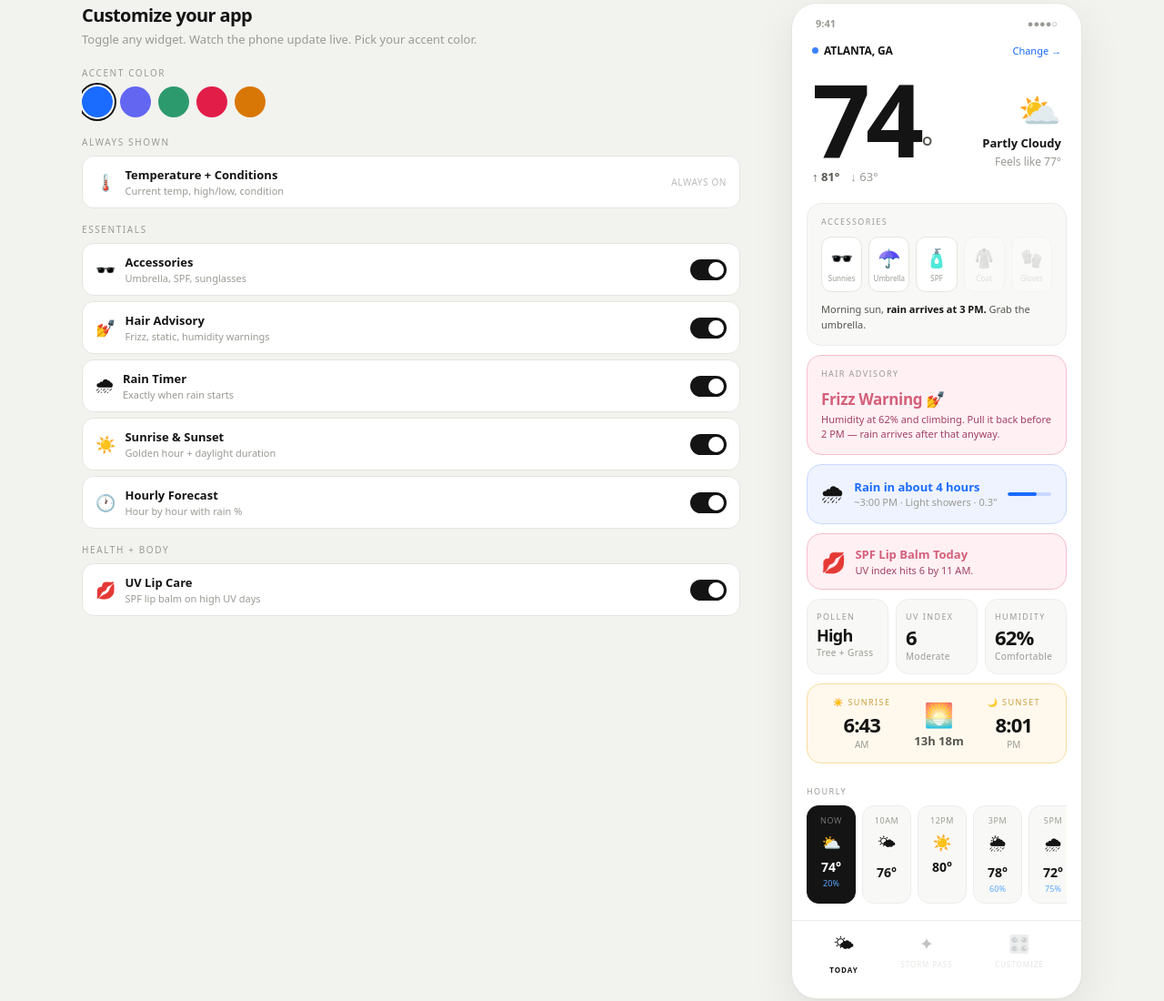
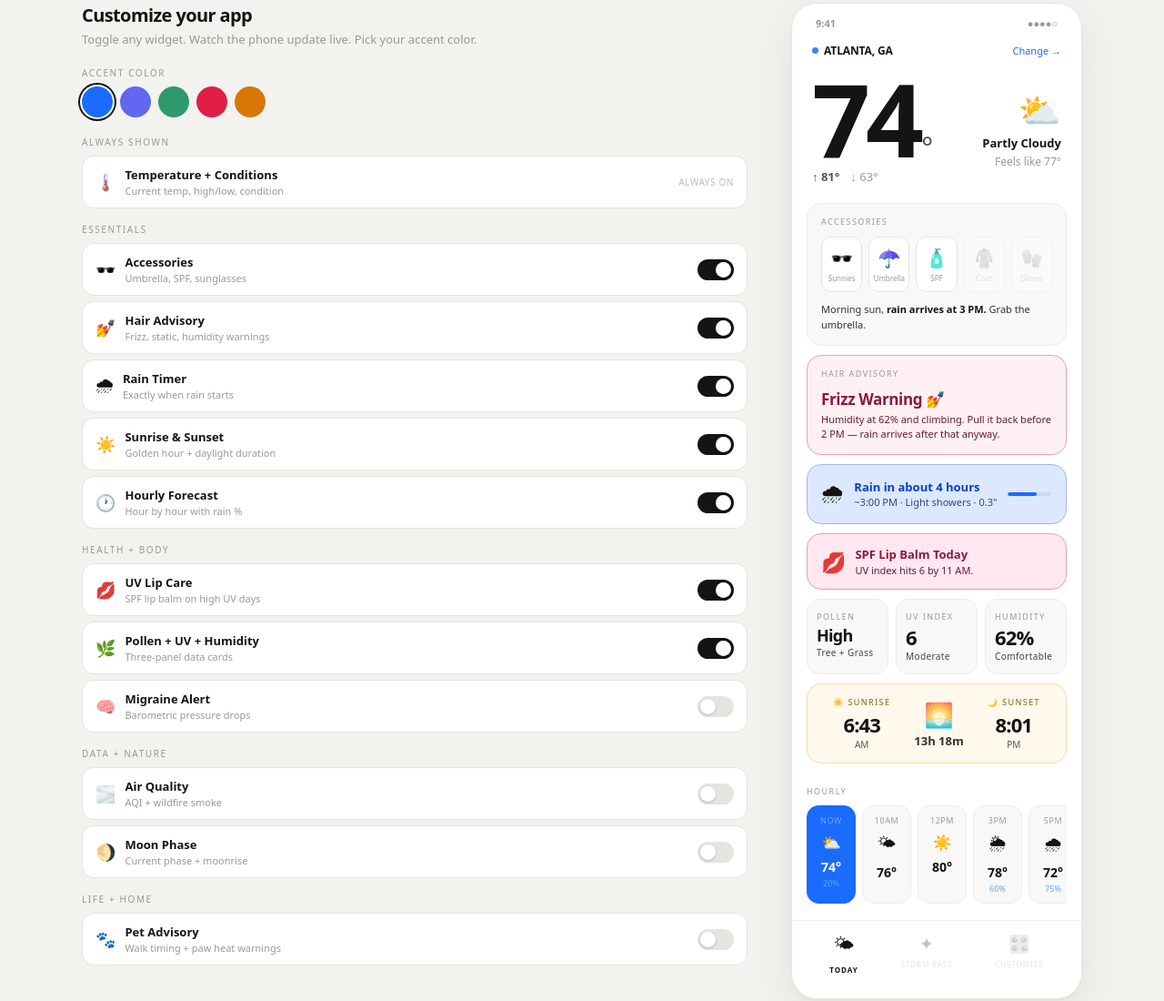
Before and after one commit to alittleagency/betterweather, a plain HTML site: page index.html in a window 1280 px wide. Shown: the part 2194-3294 px from the top of the page at 91% size. Drawn offline with Linux system fonts and the light colour scheme; a web font is replaced by a local one.

Commit message:
Update index.html

```diff
--- a/index.html
+++ b/index.html
@@ -129,7 +129,7 @@
 .demo-inner { max-width: 1100px; margin: 0 auto; }
 .demo-layout { display: grid; grid-template-columns: 320px 1fr; gap: 48px; align-items: start; }
 .demo-intro { margin-bottom: 0; }
-.demo-sticky { position: sticky; top: 100px; }
+.demo-sticky { position: sticky; top: 100px; z-index: 1; align-self: start; }
 
 /* ── PHONE ── */
 .phone { width: 320px; background: white; border-radius: 28px; overflow: hidden; box-shadow: 0 2px 0 var(--border), 0 16px 48px rgba(0,0,0,0.08); border: 1px solid var(--border); }
@@ -166,56 +166,56 @@
 .ai .e { font-size: 20px; display: block; }
 .ai .n { font-size: 8px; font-weight: 400; color: var(--soft); margin-top: 3px; }
 .ai.skip { opacity: 0.28; filter: grayscale(1); }
-.acc-ctx { font-size: 11px; font-weight: 400; color: var(--mid); line-height: 1.6; }
+.acc-ctx { font-size: 11px; font-weight: 400; color: #333330; line-height: 1.6; }
 .acc-ctx strong { font-weight: 700; color: var(--text); }
 
 /* hair */
-.hair-bg { background: var(--pink-p); border-color: #f5c0cc; }
-.hair-t { font-size: 17px; font-weight: 700; letter-spacing: -0.02em; color: var(--pink); margin-bottom: 3px; }
-.hair-s { font-size: 11px; font-weight: 300; color: #a04060; line-height: 1.5; }
+.hair-bg { background: #fff0f4; border-color: #e8a0b4; }
+.hair-t { font-size: 17px; font-weight: 700; letter-spacing: -0.02em; color: #8a1840; margin-bottom: 3px; }
+.hair-s { font-size: 11px; font-weight: 400; color: #6a1830; line-height: 1.5; }
 
 /* rain */
-.rain-bg { background: var(--blue-p); border-color: #c8d9ff; display: flex; align-items: center; gap: 12px; }
+.rain-bg { background: #dce8ff; border-color: #a0b8ee; display: flex; align-items: center; gap: 12px; }
 .ri { font-size: 22px; flex-shrink: 0; }
-.rt { font-size: 13px; font-weight: 700; color: var(--blue); }
-.rs { font-size: 11px; font-weight: 300; color: var(--soft); }
+.rt { font-size: 13px; font-weight: 700; color: #0040cc; }
+.rs { font-size: 11px; font-weight: 400; color: #334488; }
 .rtrack { width: 48px; height: 4px; background: #c8d9ff; border-radius: 100px; overflow: hidden; flex-shrink: 0; }
 .rfill { height: 100%; background: var(--blue); border-radius: 100px; width: 65%; }
 
 /* uvlip */
-.lip-bg { background: var(--pink-p); border-color: #f5c0cc; display: flex; align-items: center; gap: 10px; }
-.lipt { font-size: 13px; font-weight: 700; color: var(--pink); }
-.lips { font-size: 11px; font-weight: 300; color: #a04060; margin-top: 1px; }
+.lip-bg { background: #ffe8f0; border-color: #e0a0b8; display: flex; align-items: center; gap: 10px; }
+.lipt { font-size: 13px; font-weight: 700; color: #8a1840; }
+.lips { font-size: 11px; font-weight: 400; color: #6a1830; margin-top: 1px; }
 
 /* stats */
 .stats-row { display: flex; gap: 8px; margin: 0 16px 10px; }
 .sc { flex: 1; background: var(--off); border: 1px solid var(--bsoft); border-radius: 14px; padding: 12px 10px; }
 .scl { font-size: 9px; font-weight: 300; color: var(--soft); text-transform: uppercase; letter-spacing: 0.16em; margin-bottom: 5px; }
 .scv { font-size: 22px; font-weight: 800; letter-spacing: -0.04em; color: var(--text); line-height: 1; }
-.scb { font-size: 10px; font-weight: 300; color: var(--soft); margin-top: 3px; letter-spacing: 0.04em; }
+.scb { font-size: 10px; font-weight: 500; color: #444440; margin-top: 3px; letter-spacing: 0.04em; }
 
 /* migraine */
-.mig-bg { background: var(--purple-p); border-color: #d8d0f5; display: flex; align-items: center; gap: 10px; }
-.migt { font-size: 13px; font-weight: 700; color: var(--purple); }
-.migs { font-size: 11px; font-weight: 300; color: #5a4090; margin-top: 1px; line-height: 1.4; }
+.mig-bg { background: #ece8ff; border-color: #b0a0e0; display: flex; align-items: center; gap: 10px; }
+.migt { font-size: 13px; font-weight: 700; color: #3a1880; }
+.migs { font-size: 11px; font-weight: 400; color: #3a2870; margin-top: 1px; line-height: 1.4; }
 
 /* aqi */
-.aqi-bg { background: #fff8f0; border-color: #f5d8b0; display: flex; align-items: center; gap: 10px; }
-.aqit { font-size: 13px; font-weight: 700; color: #d97706; }
-.aqis { font-size: 11px; font-weight: 300; color: #8a4020; margin-top: 1px; line-height: 1.4; }
+.aqi-bg { background: #ffeedd; border-color: #e0b880; display: flex; align-items: center; gap: 10px; }
+.aqit { font-size: 13px; font-weight: 700; color: #8a4400; }
+.aqis { font-size: 11px; font-weight: 400; color: #6a2800; margin-top: 1px; line-height: 1.4; }
 
 /* sun */
 .sun-bg { background: var(--sun-p); border-color: #f5dfa0; display: flex; align-items: center; justify-content: space-around; }
 .sun-i { text-align: center; }
-.sunl { font-size: 9px; font-weight: 300; color: #c8a040; text-transform: uppercase; letter-spacing: 0.16em; margin-bottom: 3px; }
+.sunl { font-size: 9px; font-weight: 500; color: #8a6010; text-transform: uppercase; letter-spacing: 0.16em; margin-bottom: 3px; }
 .sunt { font-size: 22px; font-weight: 800; letter-spacing: -0.04em; color: var(--text); }
-.sunap { font-size: 10px; font-weight: 300; color: var(--soft); }
-.daylen { font-size: 13px; font-weight: 700; color: var(--mid); }
+.sunap { font-size: 10px; font-weight: 400; color: #555550; }
+.daylen { font-size: 13px; font-weight: 700; color: #333330; }
 
 /* pet */
-.pet-bg { background: var(--teal-p); border-color: #b0e8e2; display: flex; align-items: center; gap: 10px; }
-.pett { font-size: 13px; font-weight: 700; color: var(--teal); }
-.pets { font-size: 11px; font-weight: 300; color: #1a6b62; margin-top: 1px; line-height: 1.4; }
+.pet-bg { background: #d8f5f0; border-color: #80d0c8; display: flex; align-items: center; gap: 10px; }
+.pett { font-size: 13px; font-weight: 700; color: #084840; }
+.pets { font-size: 11px; font-weight: 400; color: #084838; margin-top: 1px; line-height: 1.4; }
 
 /* moon */
 .moon-bg { background: #1a1a2e; border-color: #2a2a4e; display: flex; align-items: center; gap: 10px; }
@@ -228,7 +228,7 @@
 .hourly-row { display: flex; gap: 7px; overflow-x: auto; scrollbar-width: none; padding-bottom: 4px; }
 .hourly-row::-webkit-scrollbar { display: none; }
 .hc { flex-shrink: 0; background: var(--off); border: 1px solid var(--bsoft); border-radius: 13px; padding: 9px 10px; text-align: center; min-width: 54px; }
-.hc.now { background: var(--text); border-color: var(--text); }
+.hc.now { background: #1a6bff !important; border-color: #1a6bff !important; }
 .ht { font-size: 9px; font-weight: 300; color: var(--soft); letter-spacing: 0.06em; margin-bottom: 6px; }
 .hc.now .ht { color: rgba(255,255,255,0.4); }
 .hi { font-size: 17px; display: block; margin-bottom: 6px; }
@@ -271,19 +271,14 @@
 .tog { position: relative; width: 40px; height: 23px; flex-shrink: 0; }
 .tog input { opacity: 0; width: 0; height: 0; position: absolute; }
 .tog-track { position: absolute; inset: 0; background: var(--border); border-radius: 100px; cursor: pointer; transition: background 0.2s; }
-.tog input:checked + .tog-track { background: var(--text); }
+.tog input:checked + .tog-track { background: #141414; }
 .tog-thumb { position: absolute; top: 3px; left: 3px; width: 17px; height: 17px; border-radius: 50%; background: white; box-shadow: 0 1px 3px rgba(0,0,0,0.2); transition: transform 0.2s; pointer-events: none; }
 .tog input:checked ~ .tog-thumb { transform: translateX(17px); }
 
 /* SETTINGS PANEL (right side) */
 .settings-panel { }
 .settings-panel-LEFT {
-  position: sticky; top: 100px;
-  max-height: calc(100vh - 120px);
-  overflow-y: auto;
-  scrollbar-width: thin;
-  scrollbar-color: var(--border) transparent;
-  padding-right: 8px;
+  position: static;
 }
 .sp-h { font-size: 20px; font-weight: 800; letter-spacing: -0.03em; color: var(--text); margin-bottom: 4px; }
 .sp-p { font-size: 13px; font-weight: 300; color: var(--soft); margin-bottom: 20px; line-height: 1.5; }
@@ -711,18 +706,11 @@
 function setColor(color, btn) {
   document.querySelectorAll('.cdot').forEach(d => d.classList.remove('on'));
   btn.classList.add('on');
-  // Update accent dots in phone
-  document.querySelectorAll('.loc-dot').forEach(d => d.style.background = color);
-  // Update rain timer text color
-  document.querySelectorAll('.rt').forEach(d => d.style.color = color);
-  // Update pollen badge color
+  // Only update the location dot — accent color is decorative only
+  document.querySelectorAll('.loc-dot, .ph-dot, .eye-dot').forEach(d => d.style.background = color);
+  // Update the rain fill bar
   document.querySelectorAll('.rfill').forEach(d => d.style.background = color);
-  // Update hourly "now" card
-  document.querySelectorAll('.hc.now').forEach(d => { d.style.background = color; d.style.borderColor = color; });
-  // Update toggle active state via CSS variable simulation
-  document.documentElement.style.setProperty('--accent', color);
-  // Update checked toggles
-  document.querySelectorAll('.tog input:checked + .tog-track').forEach(t => t.style.background = color);
+  // Toggles and now-card stay blue always — never change those
 }
 
 // Waitlist
```
